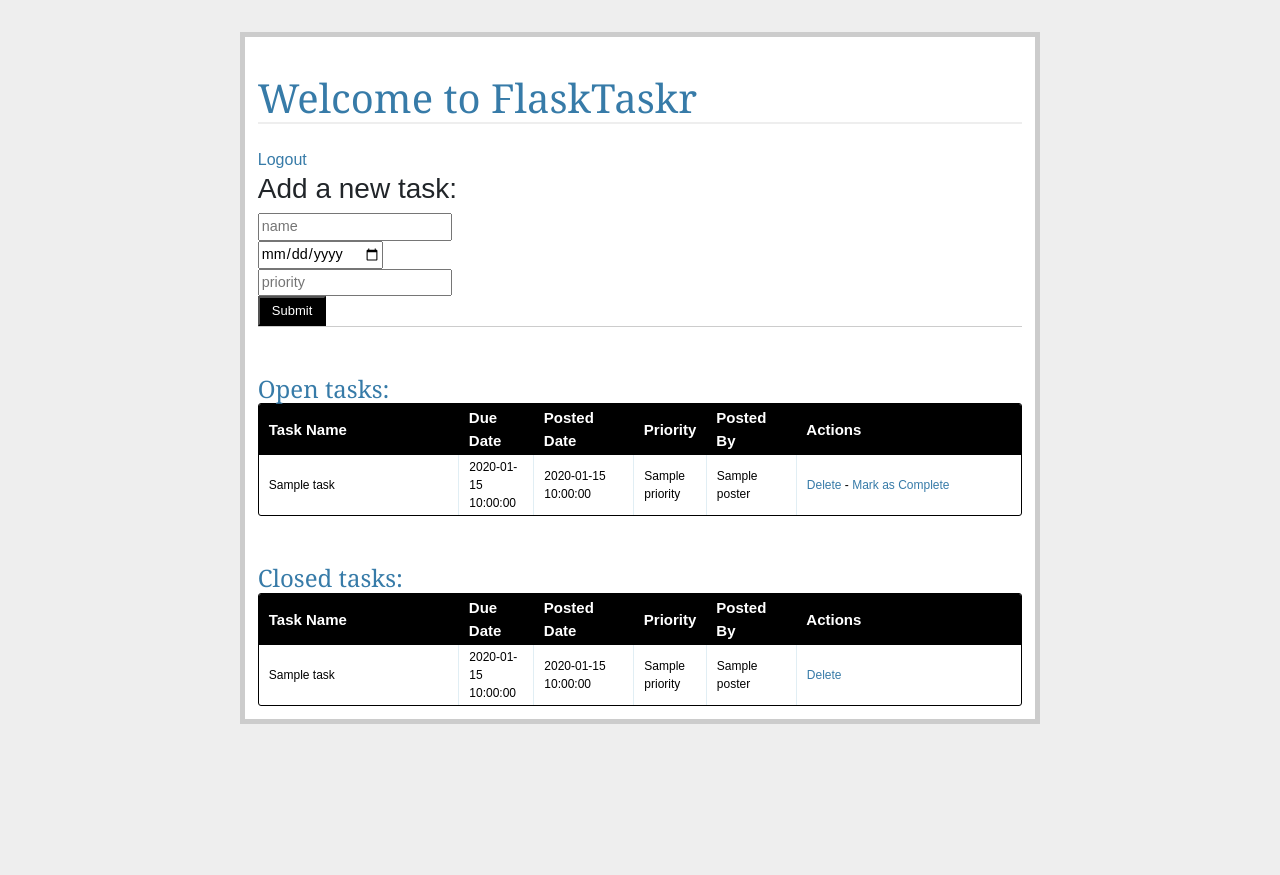
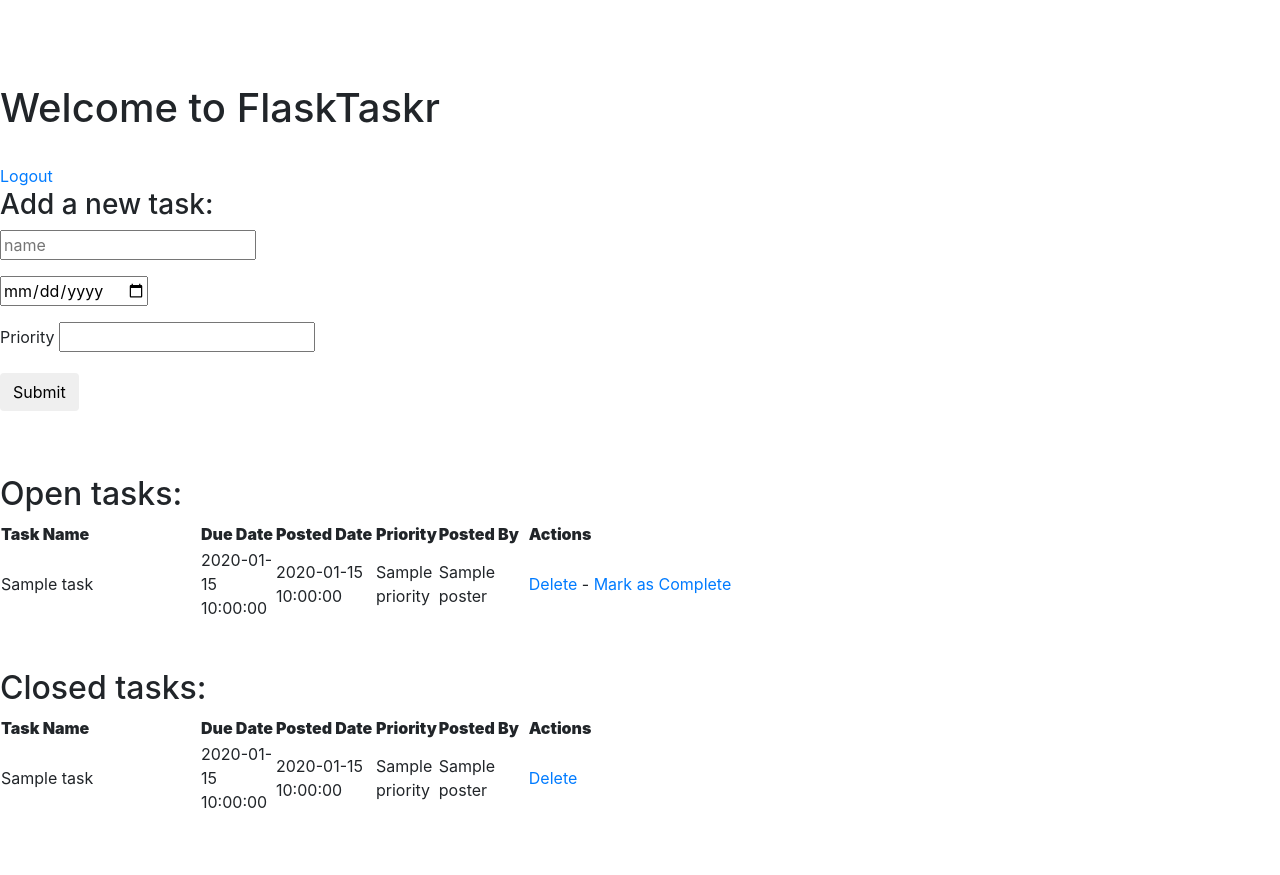
Before and after one commit to hardhus/flasktaskr3.6, a Flask app: template project/templates/tasks.html in a window 1280 px wide. Before the commit the page ends 724 px from the top, so only its background shows below. Run offline with Flask 2, Linux system fonts and the light colour scheme; the template is opened without the code that fills it: most values are stand-ins (such as "Sample title", 1, 10 or a date in 2020); form fields are guessed from the names that the template uses; some libraries are stand-ins or nearby versions.

Commit message:
flasktaskr-3 3.6 v001

```diff
--- a/project/static/css/main.css
+++ b/project/static/css/main.css
@@ -1,128 +1,17 @@
 body {
-  font-family: sans-serif;
-  background: #eee;
+    padding: 60px 0;
+    background: #ffffff;
 }
 
-a, h1, h2 {
-  color: #377BA8;
-}
-
-h1, h2 {
-  font-family: 'Georgia', serif;
-  margin: 0;
-}
-
-h1 {
-  border-bottom: 2px solid #eee;
-}
-
-h2 {
-  font-size: 1.5em;
-}
-
-.page {
-  margin: 2em auto;
-  width: 50em;
-  border: 5px solid #ccc;
-  padding: 0.8em;
-  background: white;
-}
-
-.entries {
-  list-style: none;
-  margin: 0;
-  padding: 0;
-}
-
-.entries li {
-  margin: 0.8em 1.2em;
-}
-
-.entries li h2 {
-  margin-left: -1em;
-}
-
-.add-task {
-  font-size: 0.9em;
-  border-bottom: 1px solid #ccc;
-}
-.add-task dl {
-  font-weight: bold;
-}
-
-.metanav {
-  text-align: right;
-  font-size: 0.8em;
-  padding: 0.3em;
-  margin-bottom: 1em;
-  background: #fafafa;
-}
-
-.flash {
-  background: #CEE5F5;
-  padding: 0.5em;
+.footer {
+    padding-top: 30px;
 }
 
 .error {
-  color: red;
-  font-size: .8em;
-  background-color: #FFFFFF;
+    color: red;
+    font-size: 0.8em;
 }
 
-.datagrid table {
-  border-collapse: collapse;
-  text-align: left;
-  width: 100%;
+.input-group {
+    margin: 15px 0;
 }
-
-.datagrid {
-  background: #fff;
-  overflow: hidden;
-  border: 1px solid #000000;
-  border-radius: 3px;
-}
-
-.datagrid table td, .datagrid table th {
-  padding: 3px 10px;
-}
-
-.datagrid table thead th {
-  background-color:#000000;
-  color:#FFFFFF;
-  font-size: 15px;
-  font-weight: bold;
-}
-.datagrid table thead th:first-child {
-  border: none;
-}
-
-.datagrid table tbody td {
-  color: #000000;
-  border-left: 1px solid #E1EEF4;
-  font-size: 12px;
-  font-weight: normal;
-}
-
-.datagrid table tbody .alt td {
-  background: #E1EEF4;
-  color: #000000;
-}
-
-.datagrid table tbody td:first-child {
-  border-left: none;
-}
-
-.datagrid table tbody tr:last-child td {
-  border-bottom: none;
-}
-
-.button {
-  background-color:#000;
-  display:inline-block;
-  color:#ffffff;
-  font-size:13px;
-  padding:3px 12px;
-  margin: 0;
-  text-decoration:none;
-  position:relative;
-}
--- a/project/templates/tasks.html
+++ b/project/templates/tasks.html
@@ -6,41 +6,41 @@
 <a href="{{ url_for('logout') }}">Logout</a>
 <div class="add-task">
     <h3>Add a new task:</h3>
-  <form action="{{ url_for('new_task') }}" method="post" class="inline-form">
+    <form action="{{ url_for('new_task') }}" method="post">
         {{ form.csrf_token }}
-    <div class="input-group">
+        <div class="form-group">
             {{ form.name(placeholder="name") }}
             {% if form.name.errors %}
-        <div class="error">
+            <span class="error">
                 {% for error in form.name.errors %}
-            {{error}}
+                {{ error }}
                 {% endfor %}
-        </div>
+            </span>
             {% endif %}
         </div>
-    <div class="input-group">
+        <div class="form-group">
             {{ form.due_date(placeholder="due date") }}
             {% if form.due_date.errors %}
-        <div class="error">
+            <span class="error">
                 {% for error in form.due_date.errors %}
-            {{error}}
+                {{ error }}
                 {% endfor %}
-        </div>
+            </span>
             {% endif %}
         </div>
-    <div class="input-group">
-      {{ form.priority(placeholder="priority") }}
+        <div class="form-group">
+            {{ form.priority.label }}
+            {{ form.priority }}
             {% if form.priority.errors %}
-        <div class="error">
+            <span class="error">
                 {% for error in form.priority.errors %}
-            {{error}}
+                {{ error }}
                 {% endfor %}
-        </div>
+            </span>
             {% endif %}
         </div>
-    <div class="input-group">
-      <button class="button" type="submit">Submit</button>
-    </div>
+        <div class="form-group"><input class="btn btn-default" type="submit" value="Submit"></div>
+    </form>
 </div>
 <div class="entries">
     <br>
@@ -66,7 +66,7 @@
                 <td width="50px">{{ task.priority }}</td>
                 <td width="90px">{{ task.poster.name }}</td>
                 <td>
-            <a href="{{ url_for('delete_entry', task_id = task.task_id) }}">Delete</a>  -
+                    <a href="{{ url_for('delete_entry', task_id = task.task_id) }}">Delete</a> -
                     <a href="{{ url_for('complete', task_id = task.task_id) }}">Mark as Complete</a>
                 </td>
             </tr>
```
Also changed, not shown: project/templates/register.html (+10 -18 lines), project/test.db. Lines whose indentation alone changed are shown as unchanged.
